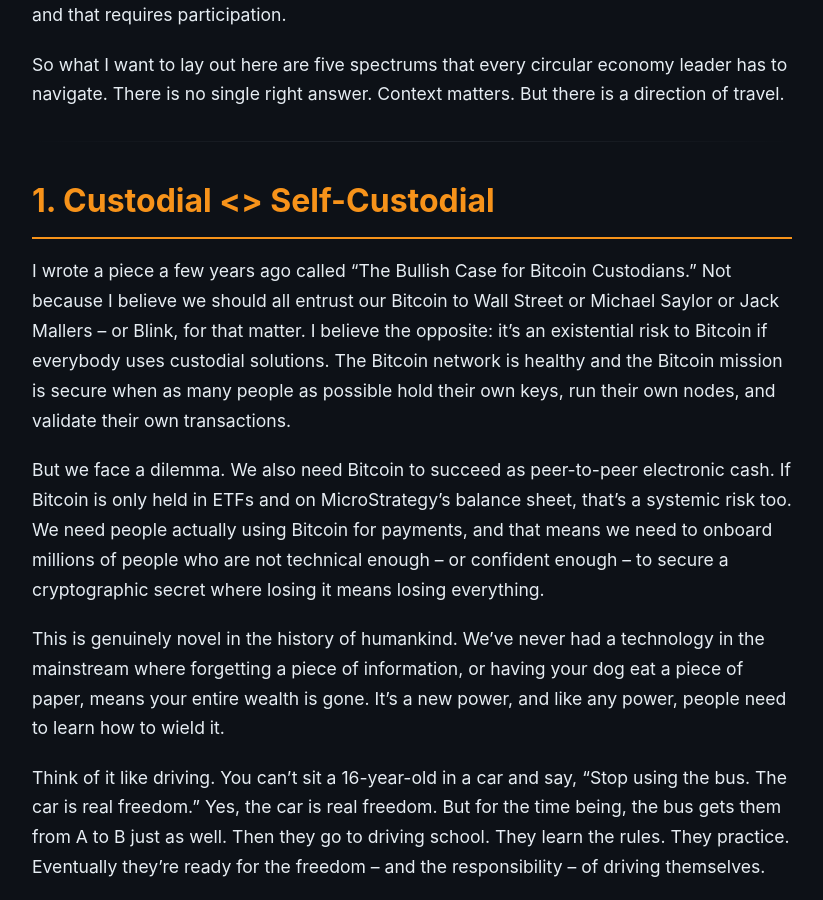
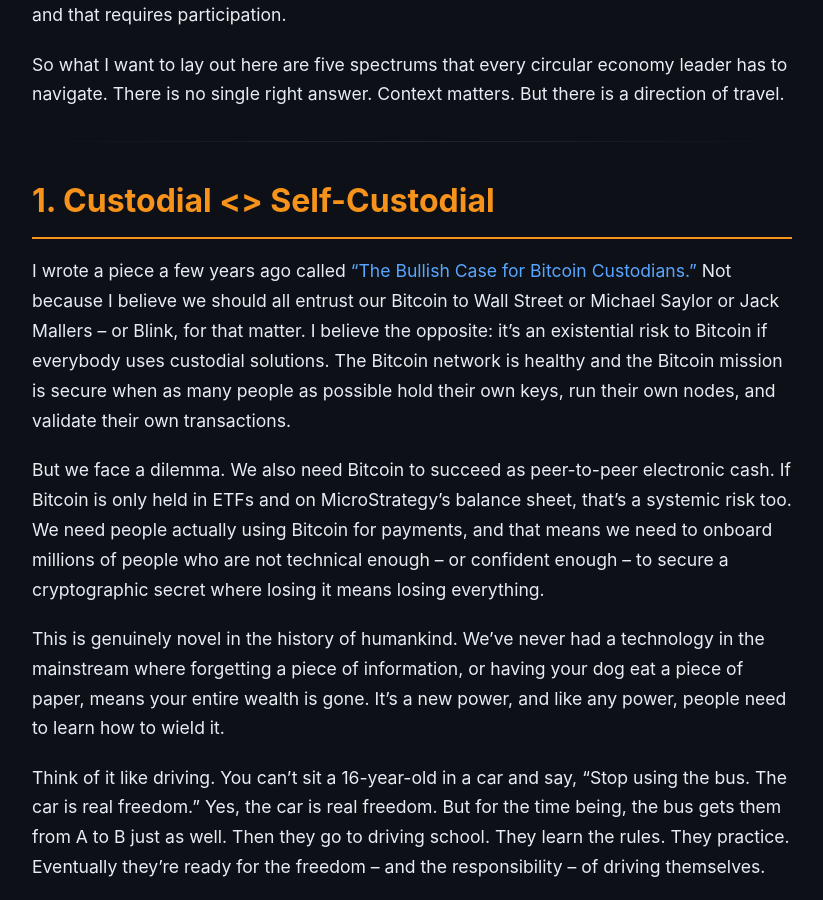
Before and after one commit to pretyflaco/bce-spectrums, a Jekyll site: the page built from index.md, in a window 1280 px wide and 900 px high, scrolled down 1546 px. Shown: the whole window, without its empty margins (228-1051 px from the left). Built offline with Jekyll 4.4.1, drawn with Linux system fonts in a browser that asks for light colours; part of the change alters nothing that is shown.

```diff
--- a/index.md
+++ b/index.md
@@ -32,7 +32,7 @@ So what I want to lay out here are five spectrums that every circular economy le
 
 # 1. Custodial <> Self-Custodial
 
-I wrote a piece a few years ago called "The Bullish Case for Bitcoin Custodians." Not because I believe we should all entrust our Bitcoin to Wall Street or Michael Saylor or Jack Mallers -- or Blink, for that matter. I believe the opposite: it's an existential risk to Bitcoin if everybody uses custodial solutions. The Bitcoin network is healthy and the Bitcoin mission is secure when as many people as possible hold their own keys, run their own nodes, and validate their own transactions.
+I wrote a piece a few years ago called ["The Bullish Case for Bitcoin Custodians."](https://www.swanbitcoin.com/industry/the-bullish-case-for-bitcoin-custodians/) Not because I believe we should all entrust our Bitcoin to Wall Street or Michael Saylor or Jack Mallers -- or Blink, for that matter. I believe the opposite: it's an existential risk to Bitcoin if everybody uses custodial solutions. The Bitcoin network is healthy and the Bitcoin mission is secure when as many people as possible hold their own keys, run their own nodes, and validate their own transactions.
 
 But we face a dilemma. We also need Bitcoin to succeed as peer-to-peer electronic cash. If Bitcoin is only held in ETFs and on MicroStrategy's balance sheet, that's a systemic risk too. We need people actually using Bitcoin for payments, and that means we need to onboard millions of people who are not technical enough -- or confident enough -- to secure a cryptographic secret where losing it means losing everything.
 
```
